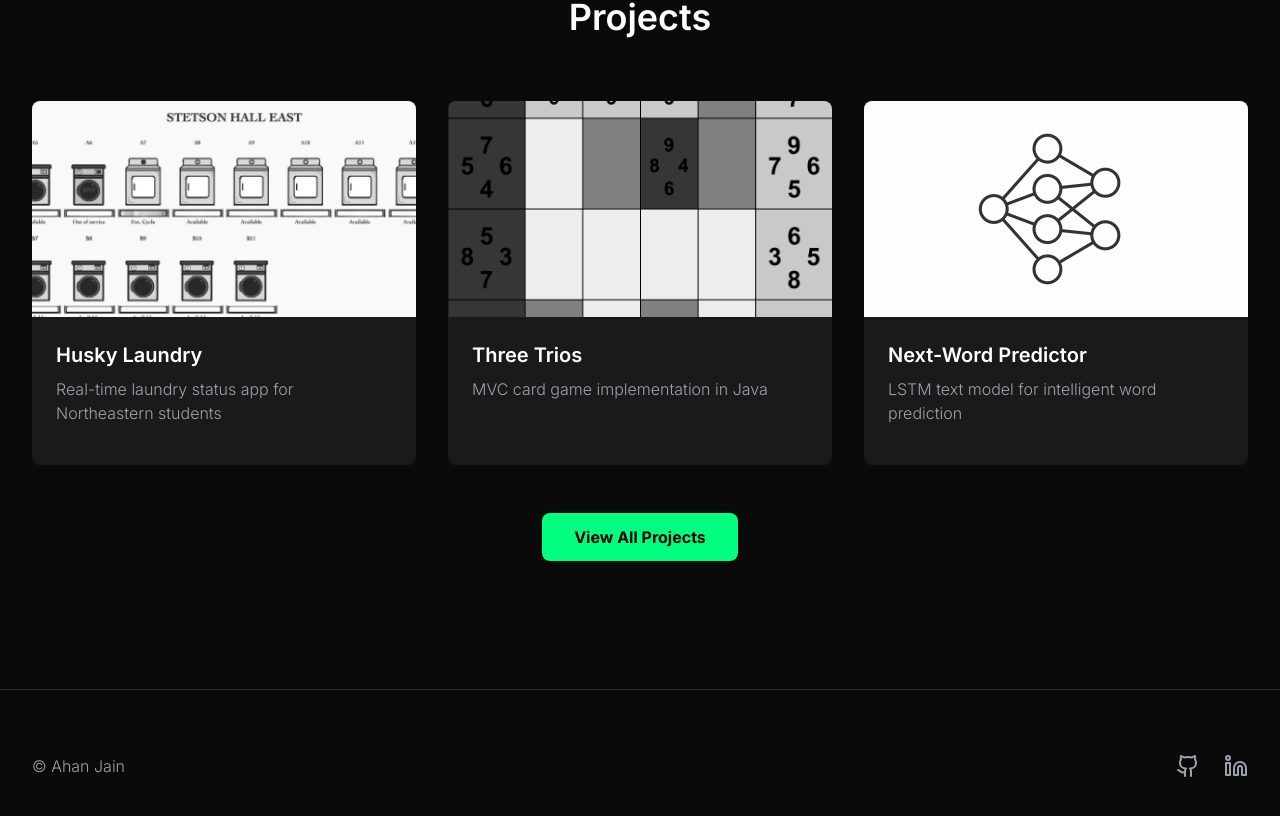
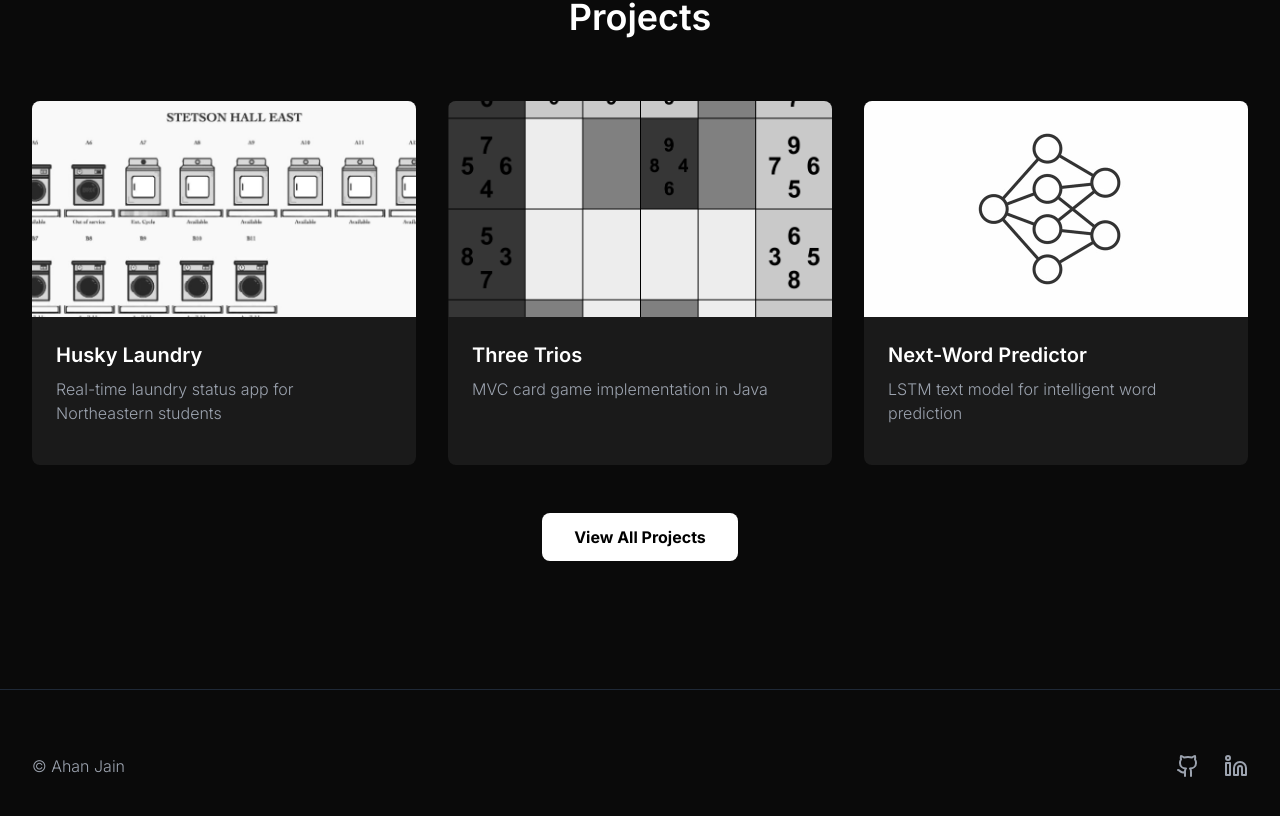
Before and after one commit to ahan-jain/personal-website, a React (Vite) app: page / in a window 1280 px wide. Shown: the part 2630-3446 px from the top of the page. Built offline with nearby package versions, Linux system fonts and the light colour scheme.

Commit message:
Updated View All Projects
Fixed color scheme again.

```diff
--- a/src/App.tsx
+++ b/src/App.tsx
@@ -442,7 +442,7 @@ function App() {
               href="https://github.com/ahan-jain"
               target="_blank"
               rel="noopener noreferrer"
-              className="inline-flex items-center space-x-2 bg-[#00FF7F] hover:bg-[#00D16B] text-black px-8 py-3 rounded-lg font-bold transition-all duration-300 hover:scale-105 hover:shadow-lg"
+              className="inline-flex items-center space-x-2 bg-white hover:bg-[#015FFC] text-black hover:text-white px-8 py-3 rounded-lg font-bold transition-all duration-300 hover:scale-105 hover:shadow-lg"
             >
               <span>View All Projects</span>
             </a>
```
